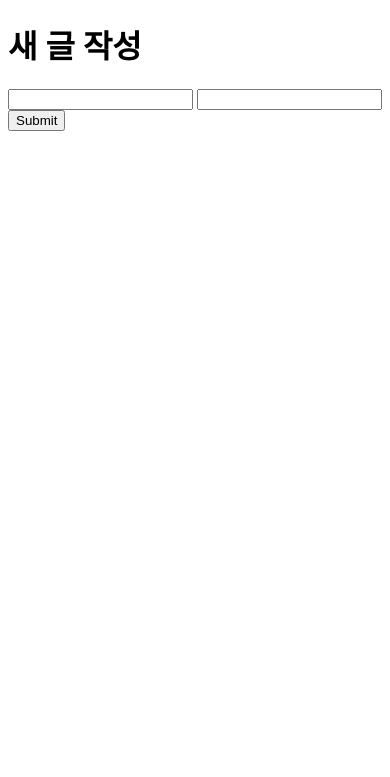
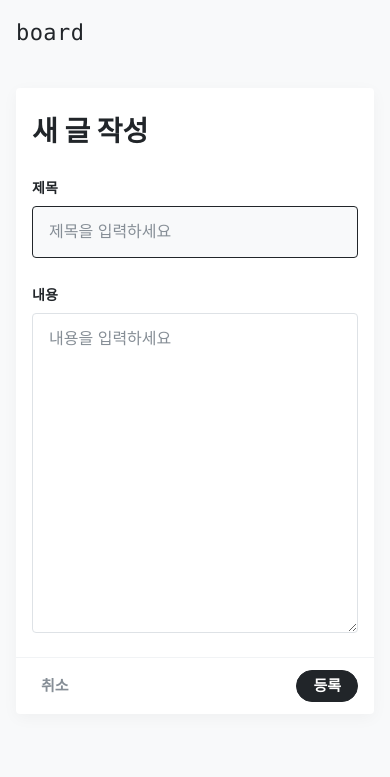
Before and after one commit to 1junee/crud-with-db-project, a FastAPI app: page /posts/new in a window 390 px wide. Shown: the top 777 px of the page. Run offline with FastAPI, Linux system fonts and the light colour scheme; some libraries are stand-ins or nearby versions.

Commit message:
Bootstrap 5.3 적용 및 공통 레이아웃(base.html) 추가

```diff
--- a/main.py
+++ b/main.py
@@ -2,6 +2,7 @@ from sqlalchemy import create_engine, select
 from sqlalchemy.orm import DeclarativeBase, Mapped, mapped_column, Session
 from fastapi import FastAPI, Request, HTTPException, Form
 from fastapi.templating import Jinja2Templates
+from fastapi.staticfiles import StaticFiles
 from fastapi.responses import RedirectResponse
 
 # 지금은 로컬 -> 실제 서비스에 사용하려면?
@@ -23,6 +24,8 @@ class Post(Base):
 
 app = FastAPI()
 templates = Jinja2Templates(directory='templates')
+# static 폴더(CSS 등)를 /static 주소로 제공 → base.html이 /static/css/board.css를 불러옴
+app.mount('/static', StaticFiles(directory='static'), name='static')
 
 
 @app.get('/')
--- /dev/null
+++ b/static/css/board.css
@@ -0,0 +1,246 @@
+/* 게시판 공통 스타일 (규칙: design/DESIGN.md)
+   Bootstrap 5.3 다음에 불러와서 Bootstrap 기본값을 덮어쓴다. */
+
+/* ───────────── 색 변수 ───────────── */
+:root {
+    --bg: #f8f9fa;        /* 페이지 배경 */
+    --card: #ffffff;      /* 카드 배경 */
+    --text: #212529;      /* 제목, 기본 버튼, 선택된 탭 */
+    --sub: #495057;       /* 본문 글자 */
+    --muted: #868e96;     /* 보조 글자 */
+    --line: #f1f3f5;      /* 카드 안 구분선, 아바타 배경 */
+    --border: #dee2e6;    /* 입력칸·보조 버튼 테두리 */
+
+    /* Bootstrap 기본 변수를 우리 색·글꼴로 연결 */
+    --bs-body-bg: var(--bg);
+    --bs-body-color: var(--text);
+    --bs-secondary-color: var(--muted);
+    --bs-border-color: var(--border);
+    --bs-body-font-family: -apple-system, BlinkMacSystemFont, "Apple SD Gothic Neo", "Noto Sans KR", sans-serif;
+}
+
+body { -webkit-font-smoothing: antialiased; }
+a { color: inherit; text-decoration: none; }
+a:hover { color: inherit; }
+
+/* 콘텐츠 1024px + 좌우 여백 16px */
+.wrap {
+    max-width: 1056px;
+    margin: 0 auto;
+    padding: 0 16px 64px;
+}
+
+/* ───────────── 상단 바 ───────────── */
+.topbar { height: 64px; }
+.logo {
+    font-family: "Menlo", "Consolas", monospace;
+    font-size: 22px;
+    letter-spacing: 0.02em;
+}
+
+/* ───────────── 버튼 (Bootstrap .btn 덮어쓰기) ───────────── */
+.btn {
+    --bs-btn-padding-x: 16px;
+    --bs-btn-padding-y: 0;
+    --bs-btn-font-size: 15px;
+    --bs-btn-font-weight: 700;
+    --bs-btn-line-height: 1;
+    --bs-btn-border-radius: 999px;          /* 알약 모양 */
+    --bs-btn-focus-box-shadow: none;
+    display: inline-flex;
+    align-items: center;
+    justify-content: center;
+    height: 32px;
+}
+/* 주요 버튼: 화면에 하나만 */
+.btn-primary {
+    --bs-btn-color: var(--card);
+    --bs-btn-bg: var(--text);
+    --bs-btn-border-color: var(--text);
+    --bs-btn-hover-color: var(--card);
+    --bs-btn-hover-bg: var(--sub);
+    --bs-btn-hover-border-color: var(--sub);
+    --bs-btn-active-color: var(--card);
+    --bs-btn-active-bg: var(--sub);
+    --bs-btn-active-border-color: var(--sub);
+}
+/* 보조 버튼: 흰 바탕 + 테두리 (수정, 삭제) */
+.btn-ghost {
+    --bs-btn-color: var(--sub);
+    --bs-btn-bg: var(--card);
+    --bs-btn-border-color: var(--border);
+    --bs-btn-hover-color: var(--text);
+    --bs-btn-hover-bg: var(--card);
+    --bs-btn-hover-border-color: var(--text);
+    --bs-btn-active-color: var(--text);
+    --bs-btn-active-bg: var(--card);
+    --bs-btn-active-border-color: var(--text);
+}
+/* 글자만 있는 버튼 (취소, 목록) */
+.btn-text {
+    --bs-btn-padding-x: 8px;
+    --bs-btn-color: var(--muted);
+    --bs-btn-hover-color: var(--text);
+    --bs-btn-active-color: var(--text);
+    --bs-btn-border-color: transparent;
+    --bs-btn-hover-border-color: transparent;
+    --bs-btn-active-border-color: transparent;
+}
+
+/* ───────────── 탭 줄 ───────────── */
+.tabs { margin: 24px 0 32px; }
+.tab {
+    gap: 8px;
+    width: 112px;
+    height: 48px;
+    font-size: 18px;
+    line-height: 1;
+}
+.tab.active {
+    font-weight: 700;
+    border-bottom: 2px solid var(--text);
+}
+.tab .count { color: var(--muted); font-weight: 400; }
+
+/* ───────────── 카드 그리드 (목록) ───────────── */
+.post-grid {
+    display: grid;
+    grid-template-columns: repeat(3, minmax(0, 1fr));   /* minmax(0,…): 긴 제목이 칸을 늘리지 못하게 */
+    gap: 32px;
+}
+@media (max-width: 1024px) { .post-grid { grid-template-columns: repeat(2, minmax(0, 1fr)); } }
+@media (max-width: 640px)  { .post-grid { grid-template-columns: minmax(0, 1fr); gap: 16px; } }
+
+/* ───────────── 카드 (Bootstrap .card 덮어쓰기) ───────────── */
+.card {
+    --bs-card-border-width: 0;
+    --bs-card-border-radius: 4px;
+    --bs-card-inner-border-radius: 4px;
+    --bs-card-bg: var(--card);
+    --bs-card-spacer-x: 16px;
+    --bs-card-spacer-y: 16px;
+    --bs-card-cap-padding-x: 16px;
+    --bs-card-cap-padding-y: 10px;
+    --bs-card-cap-bg: transparent;
+    --bs-card-title-spacer-y: 4px;
+    box-shadow: 0 4px 16px rgba(0, 0, 0, .04);
+}
+/* 목록 카드: 높이 고정 + 마우스 올리면 떠오름 */
+.post-card {
+    height: 100%;
+    min-height: 380px;
+    overflow: hidden;
+    transition: transform .25s ease, box-shadow .25s ease;
+}
+.post-card:hover {
+    transform: translateY(-8px);
+    box-shadow: 0 12px 20px rgba(0, 0, 0, .08);
+}
+.post-card .card-body { display: flex; flex-direction: column; }   /* 보조 정보 줄을 바닥으로 */
+.post-card .card-title {
+    font-size: 16px;
+    font-weight: 700;
+    line-height: 1.5;
+}
+.post-card .card-text {
+    font-size: 14px;
+    line-height: 1.5;
+    color: var(--sub);
+    word-break: break-all;
+    /* 썸네일 없는 카드 → 6줄까지 */
+    display: -webkit-box;
+    -webkit-line-clamp: 6;
+    -webkit-box-orient: vertical;
+    overflow: hidden;
+}
+.post-card .card-meta {
+    margin: auto 0 0;            /* 본문 영역 맨 아래에 붙임 */
+    padding-top: 16px;
+    font-size: 12px;
+    color: var(--muted);
+}
+.post-card .card-footer {
+    border-top: 1px solid var(--line);
+    font-size: 12px;
+    color: var(--muted);
+}
+.post-card .card-footer b { color: var(--text); }
+.avatar {
+    width: 24px;
+    height: 24px;
+    margin-right: 8px;
+    background: var(--line);
+    color: var(--sub);
+    font-size: 12px;
+    font-weight: 700;
+}
+.read { transition: color .15s; }
+.post-card:hover .read { color: var(--text); }
+
+/* 글이 없을 때 */
+.empty {
+    grid-column: 1 / -1;       /* 그리드 한 줄 전체 */
+    padding: 96px 0;
+    color: var(--muted);
+}
+.empty p { margin: 0 0 20px; font-size: 16px; }
+
+/* ───────────── 단독 카드 (상세·작성·수정) ───────────── */
+.panel {
+    max-width: 768px;
+    margin: 24px auto 0;
+}
+.panel > .card-body { --bs-card-spacer-x: 32px; --bs-card-spacer-y: 32px; }
+.panel > .card-footer {
+    --bs-card-cap-padding-x: 32px;
+    --bs-card-cap-padding-y: 16px;
+    border-top: 1px solid var(--line);
+}
+@media (max-width: 640px) {
+    .panel > .card-body { --bs-card-spacer-x: 16px; --bs-card-spacer-y: 24px; }
+    .panel > .card-footer { --bs-card-cap-padding-x: 16px; --bs-card-cap-padding-y: 12px; }
+}
+
+/* 페이지 제목 */
+.page-title {
+    margin: 0;
+    font-size: 28px;
+    font-weight: 700;
+    line-height: 1.4;
+    word-break: break-all;
+}
+.meta { margin: 8px 0 0; font-size: 12px; color: var(--muted); }
+
+/* 상세 본문 */
+.content {
+    margin-top: 32px;
+    padding-top: 32px;
+    border-top: 1px solid var(--line);
+    font-size: 16px;
+    line-height: 1.8;
+    color: var(--sub);
+    white-space: pre-wrap;     /* 작성할 때 넣은 줄바꿈 그대로 */
+    word-break: break-all;
+}
+
+/* ───────────── 입력칸 (Bootstrap .form-control 덮어쓰기) ───────────── */
+.form-label {
+    margin-bottom: 8px;
+    font-size: 14px;
+    font-weight: 700;
+}
+.form-control {
+    padding: 12px 16px;
+    border-color: var(--border);
+    border-radius: 4px;
+    background: var(--card);
+    color: var(--text);
+    font-size: 16px;
+    line-height: 1.6;
+}
+.form-control:focus {
+    border-color: var(--text);   /* 입력 중인 칸 강조 */
+    box-shadow: none;
+}
+.form-control::placeholder { color: var(--muted); }
+textarea.form-control { min-height: 320px; resize: vertical; }   /* 세로로만 크기 조절 */
--- /dev/null
+++ b/templates/base.html
@@ -0,0 +1,26 @@
+<!DOCTYPE html>
+<html lang="ko">
+<head>
+    <meta charset="UTF-8">
+    <meta name="viewport" content="width=device-width, initial-scale=1.0">
+    <!-- block: 자식 페이지가 이 부분만 바꿔 끼울 수 있는 빈칸 -->
+    <title>{% block title %}게시판{% endblock %}</title>
+    <!-- Bootstrap 먼저, 우리 스타일(board.css)을 나중에 → 우리 규칙이 Bootstrap 기본값을 덮어씀 -->
+    <link rel="stylesheet" href="https://cdn.jsdelivr.net/npm/bootstrap@5.3.3/dist/css/bootstrap.min.css"
+          integrity="sha384-QWTKZyjpPEjISv5WaRU9OFeRpok6YctnYmDr5pNlyT2bRjXh0JMhjY6hW+ALEwIH" crossorigin="anonymous">
+    <link rel="stylesheet" href="/static/css/board.css">
+</head>
+<body>
+    <div class="wrap">
+        <header class="topbar d-flex justify-content-between align-items-center">
+            <a class="logo" href="/posts">board</a>
+            <!-- 오른쪽 버튼: 페이지마다 다름 (기본은 새 글 작성) -->
+            {% block topbar_action %}
+            <a class="btn btn-primary" href="/posts/new">새 글 작성</a>
+            {% endblock %}
+        </header>
+
+        {% block content %}{% endblock %}
+    </div>
+</body>
+</html>
--- a/templates/new.html
+++ b/templates/new.html
@@ -1,16 +1,30 @@
-<!DOCTYPE html>
-<html lang="en">
-<head>
-    <meta charset="UTF-8">
-    <meta name="viewport" content="width=device-width, initial-scale=1.0">
-    <title>Document</title>
-</head>
-<body>
-    <h1>새 글 작성</h1>
-    <form action="/posts/create" method="post">
-        <input type="text" name="title">
-        <input type="text" name="content">
-        <input type="submit">
-    </form>
-</body>
-</html>
+{% extends 'base.html' %}
+
+{% block title %}새 글 작성 · 게시판{% endblock %}
+
+{# 이 페이지에선 상단 '새 글 작성' 버튼 숨김 (block을 비워서 덮어씀) #}
+{% block topbar_action %}{% endblock %}
+
+{% block content %}
+        <form class="card panel" action="/posts/create" method="post">
+            <div class="card-body">
+                <h1 class="page-title">새 글 작성</h1>
+
+                <!-- name 값(title, content)이 main.py의 Form() 매개변수 이름과 같아야 함 -->
+                <div class="mt-4">
+                    <label class="form-label" for="title">제목</label>
+                    <input class="form-control" type="text" id="title" name="title" placeholder="제목을 입력하세요" required autofocus>
+                </div>
+                <div class="mt-4">
+                    <label class="form-label" for="content">내용</label>
+                    <!-- textarea: 여러 줄 입력. input과 달리 닫는 태그 있음 -->
+                    <textarea class="form-control" id="content" name="content" placeholder="내용을 입력하세요" required></textarea>
+                </div>
+            </div>
+
+            <div class="card-footer d-flex justify-content-between align-items-center">
+                <a class="btn btn-text" href="/posts">취소</a>
+                <button class="btn btn-primary" type="submit">등록</button>
+            </div>
+        </form>
+{% endblock %}
```
Also changed, not shown: templates/detail.html (+23 -17 lines), templates/edit.html (+28 -16 lines), templates/list.html (+39 -20 lines).
